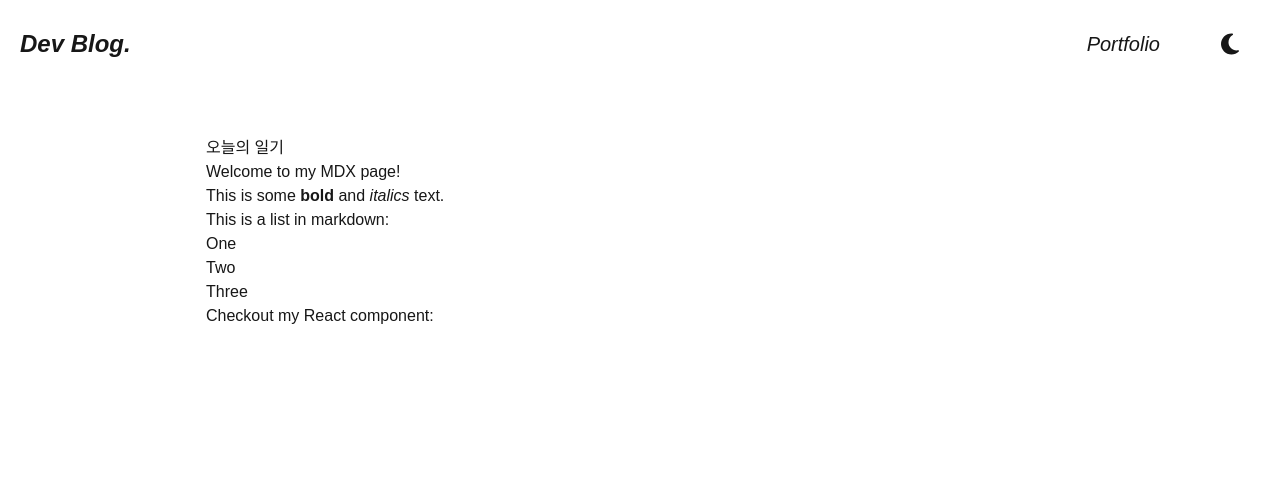
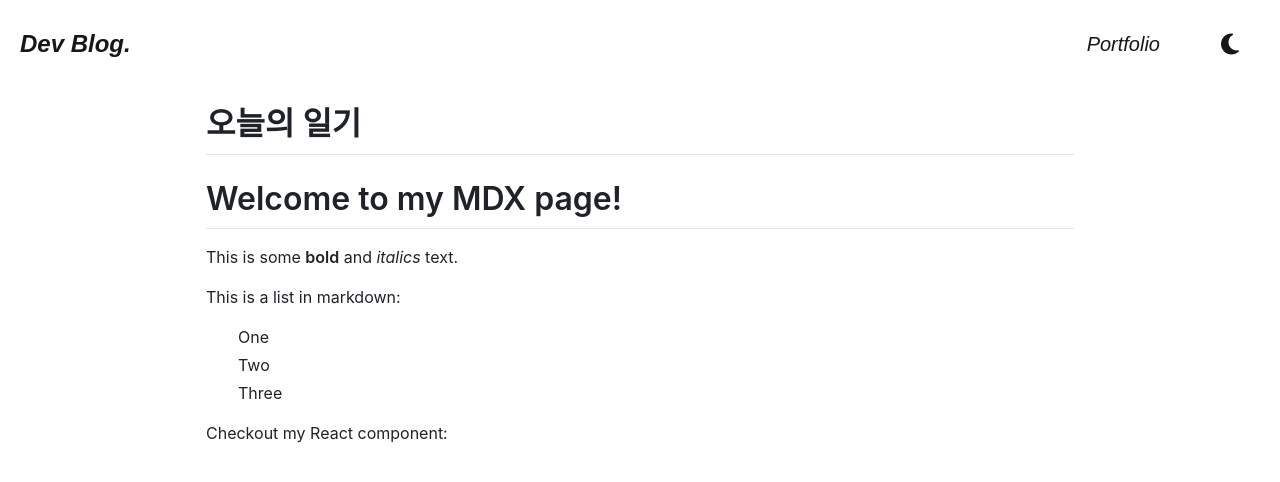
Before and after one commit to lee-seokmin/blog, a Next.js app: page /posts/Diary/second in a window 1280 px wide. Shown: the top 482 px of the page. Built offline with nearby package versions, Linux system fonts and the light colour scheme; a web font is replaced by a local one.

Commit message:
post의 상세페이지에서 깃허브 스타일의 마크다운 적용

```diff
--- a/package.json
+++ b/package.json
@@ -18,6 +18,7 @@
     "@mdx-js/react": "^3.1.0",
     "@next/mdx": "^15.1.7",
     "fs": "^0.0.1-security",
+    "github-markdown-css": "^5.8.1",
     "gray-matter": "^4.0.3",
     "next": "15.1.7",
     "next-mdx-remote": "^5.0.0",
--- a/src/app/globals.css
+++ b/src/app/globals.css
@@ -119,3 +119,7 @@ body {
   border: 1px solid var(--foreground);
   border-radius: 3px;
 }
+
+.markdown-body {
+  background-color: var(--background);
+}
--- a/src/app/posts/Diary/second.mdx
+++ b/src/app/posts/Diary/second.mdx
@@ -5,6 +5,7 @@ createAt: "2025-02-21"
 tags: "일기"
 best: false
 ---
+
 # Welcome to my MDX page!
 
 This is some **bold** and _italics_ text.
--- a/src/app/posts/[category]/[slug]/page.tsx
+++ b/src/app/posts/[category]/[slug]/page.tsx
@@ -1,6 +1,7 @@
 import { getMdxContent } from '@/app/utils/getMdxContent';
 import Header from '@/app/components/header';
 import { MDXRemote } from 'next-mdx-remote/rsc';
+import 'github-markdown-css';
 
 interface Props {
   params: {
@@ -24,10 +25,10 @@ export default async function PostPage({ params }: Props) {
     <div>
       <Header />
       <div className="max-w-[900px] mx-auto p-4">
-        <article className="prose dark:prose-invert max-w-none mt-8">
+        <div className="markdown-body">
           <h1>{post.title}</h1>
           <MDXRemote source={post.content} />
-        </article>
+        </div>
       </div>
     </div>
   );
--- a/src/app/posts/page.tsx
+++ /dev/null
@@ -1,11 +0,0 @@
-import Header from "../components/header"
-import Welcome from "@/app/posts/Python/first.mdx";
-
-export default function contents() {
-  return (
-    <div>
-      <Header />
-      <Welcome />
-    </div>
-  )
-}
```
Also changed, not shown: 1 other file (tests, documents, lock files or other folders).
